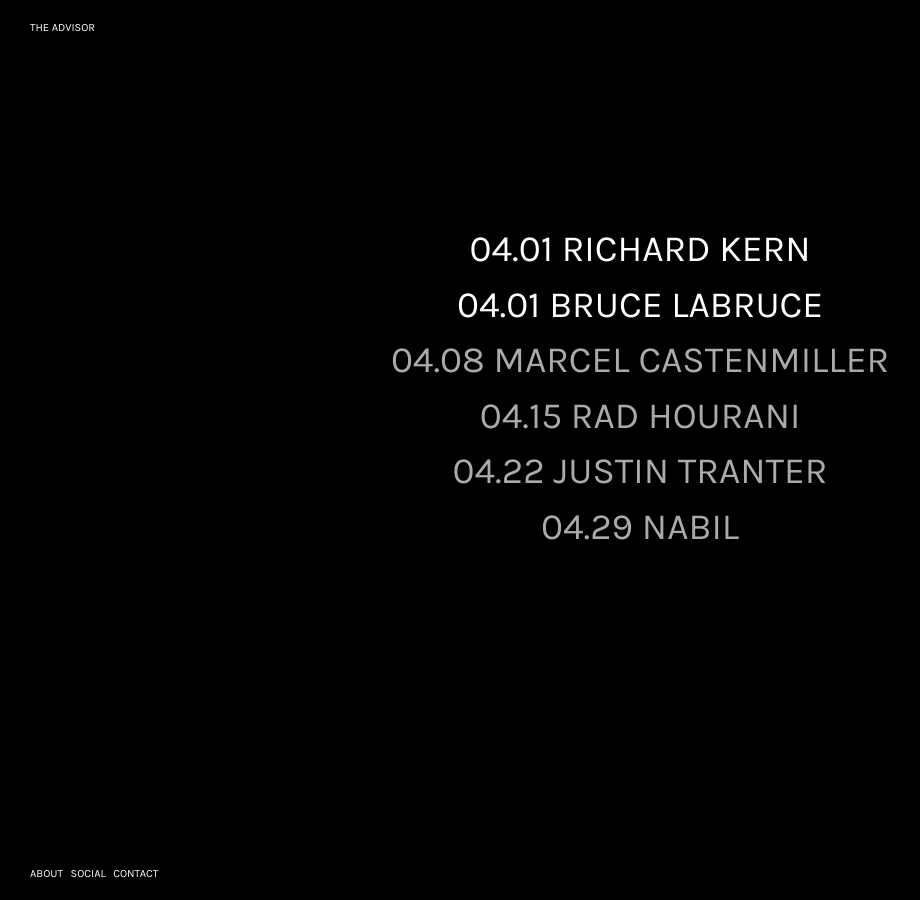
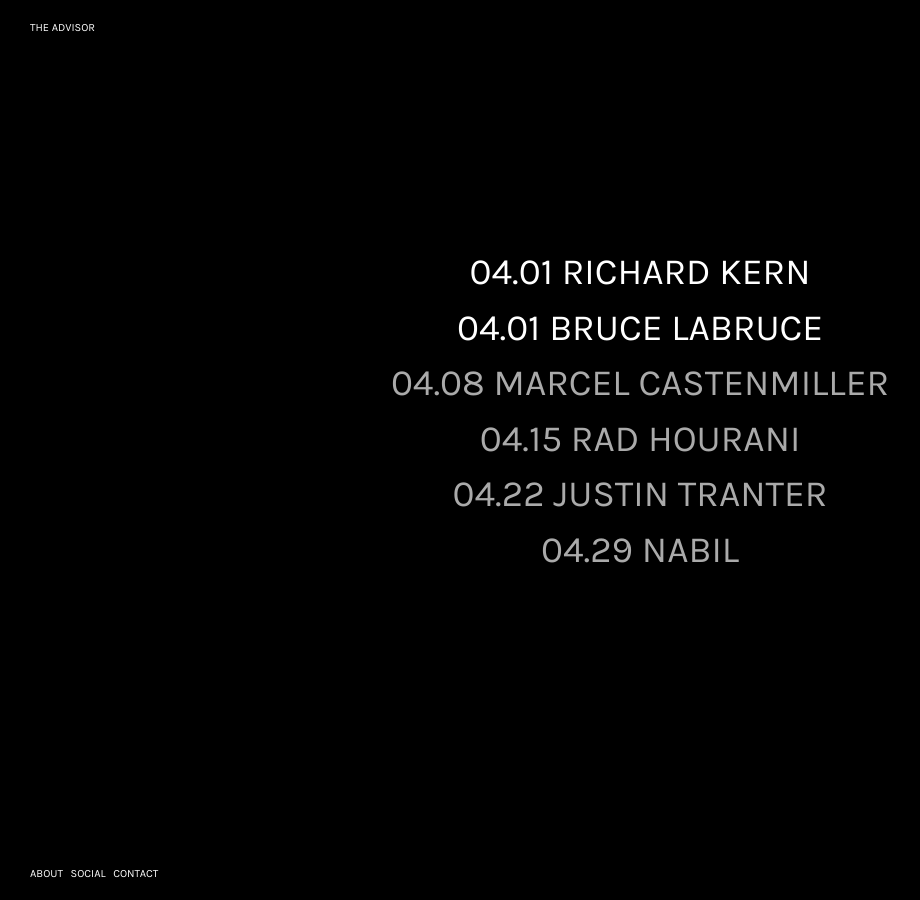
Before and after one commit to evandrewry/theadvisor.eu, a Jekyll site: the page built from index.html, in a window 1280 px wide. Shown: the whole page, without its empty margins (0-920 px from the left). Built offline with Jekyll 4.4.1, drawn with Linux system fonts in a browser that asks for light colours.

Commit message:
move vertically centered stuff further down page

```diff
--- a/_layouts/fixed_width.html
+++ b/_layouts/fixed_width.html
@@ -19,7 +19,7 @@
     {% include footer.html %}
     <script>
     function verticallyCenter(e) {
-      var h = document.documentElement.clientHeight - 226;
+      var h = document.documentElement.clientHeight - 120;
       var d = h - e.clientHeight;
       if (d > 0) {
         e.style.marginTop = d/2 + "px";
--- a/_sass/_layout.scss
+++ b/_sass/_layout.scss
@@ -80,7 +80,7 @@
  * Page content
  */
 .page-content {
-  padding: $spacing-unit 0;
+  padding: 0;
 }
 
 .post-list {
```
